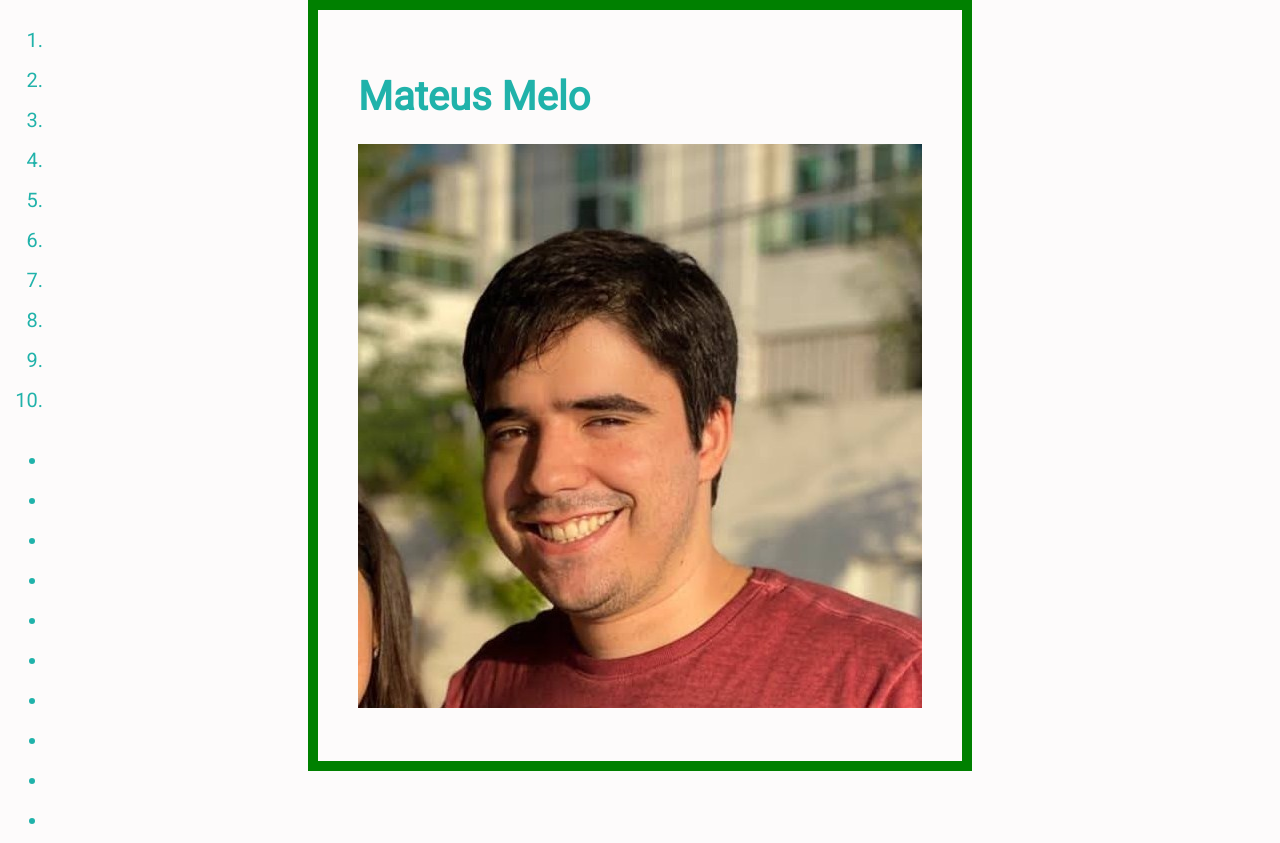
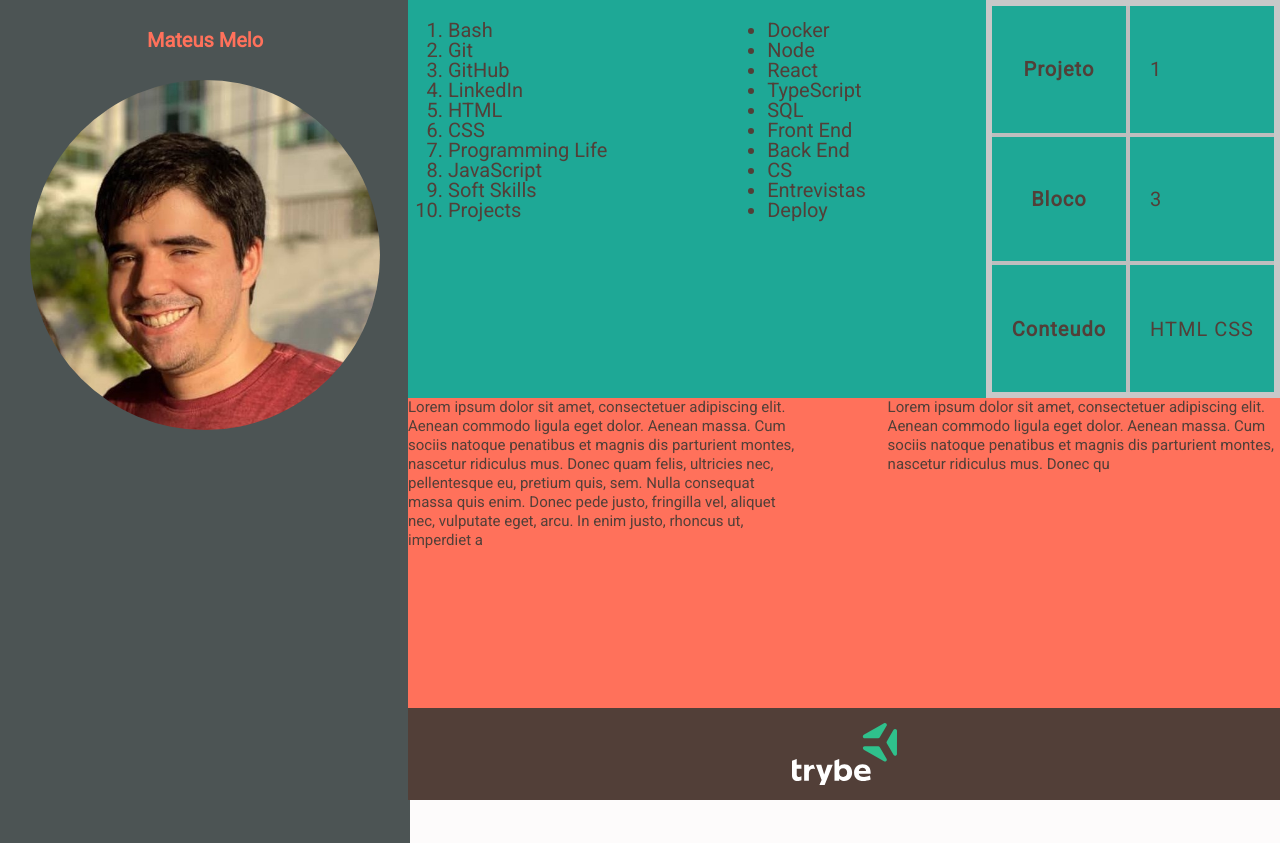
Before and after one commit to mateusmsf94/projeto1-trybe, a website: page index.html in a window 1280 px wide. Shown: the top 843 px of the page. After the commit the page ends 800 px from the top, so only its background shows below. Drawn offline with Linux system fonts and the light colour scheme.

Commit message:
estilizacao

```diff
--- a/index.html
+++ b/index.html
@@ -15,35 +15,53 @@
     <img id="minha_foto" src="perfilLN.jpeg" alt="foto de perfil">
   </header>
   <div class="container">
-    <div>
+    <div class="licoes">
       <ol id="licoes_aprendidas">
-        <li></li>
-        <li></li>
-        <li></li>
-        <li></li>
-        <li></li>
-        <li></li>
-        <li></li>
-        <li></li>
-        <li></li>
-        <li></li>
+        <li>Bash</li>
+        <li>Git</li>
+        <li>GitHub</li>
+        <li>LinkedIn</li>
+        <li>HTML</li>
+        <li>CSS</li>
+        <li>Programming Life</li>
+        <li>JavaScript</li>
+        <li>Soft Skills</li>
+        <li>Projects</li>
       </ol>
 
-      <ul id="licoes_a_aprender" >
-        <li></li>
-        <li></li>
-        <li></li>
-        <li></li>
-        <li></li>
-        <li></li>
-        <li></li>
-        <li></li>
-        <li></li>
-        <li></li>
+      <ul id="licoes_a_aprender">
+        <li>Docker</li>
+        <li>Node</li>
+        <li>React</li>
+        <li>TypeScript</li>
+        <li>SQL</li>
+        <li>Front End</li>
+        <li>Back End</li>
+        <li>CS</li>
+        <li>Entrevistas</li>
+        <li>Deploy</li>
       </ul>
+
+      <table>
+        <tr>
+          <th>Projeto</th>
+          <td>1</td>
+        </tr>
+        <tr>
+          <th>Bloco</th>
+          <td>3</td>
+        </tr>
+        <tr>
+          <th>Conteudo</th>
+          <td>HTML CSS</td>
+        </tr>
+
+      </table>
     </div>
 
-    <article class="lado-direito">Lorem ipsum dolor sit amet, consectetuer adipiscing elit. Aenean commodo ligula eget dolor.
+    <div class="resumo">
+      <article class="lado-direito">Lorem ipsum dolor sit amet, consectetuer adipiscing elit. Aenean commodo ligula eget
+        dolor.
         Aenean massa. Cum sociis natoque penatibus et magnis dis parturient montes, nascetur ridiculus mus.
         Donec quam felis, ultricies nec, pellentesque eu, pretium quis, sem. Nulla consequat massa quis enim.
         Donec pede justo, fringilla vel, aliquet nec, vulputate eget, arcu. In enim justo, rhoncus ut,
@@ -55,13 +73,13 @@
         natoque penatibus et magnis dis parturient montes, nascetur ridiculus mus. Donec qu
       </aside>
 
-    <table>
+    </div>
 
-    </table>
 
     <footer id="rodape">
-      <a href="https://www.betrybe.com/" target="_blank">TRYBE</a>
+      <a href="https://www.betrybe.com/" target="_blank"><img src="logo-negative-green.svg" alt="trybe-logo"></a>
     </footer>
+
   </div>
 </body>
 
--- a/style.css
+++ b/style.css
@@ -2,23 +2,102 @@
 
 body {
   background-color: rgb(253, 251, 251);
-  font-size: 20px;
-  color: lightseagreen;
+  font-size: 10px;
+  color: #523F38;
   line-height: 2em;
   font-family: Roboto, sans-serif;
+  margin: 0;
 }
+
+h1 {
+  margin: 0;
+  color: #FF715B;
+  text-align: center;
+}
+
+header img {
+  height: 350px;
+  border-radius: 50%;
+  display: block;
+  margin-top: 30px;
+}
+
+.licoes {
+  display: flex;
+  background-color: #1EA896;
+  font-size: 20px;
+  /* width: 655px; */
+  justify-content: space-between;
+
+
+}
+
 
 #cabecalho {
   position: fixed;
-  padding: 2em;
-  left: 50%;
+  padding: 30px;
   top: 0%;
-  transform: translateX(-50%);
   margin: 0;
-  border: 10px solid green;
+  background-color: #4C5454;
+  height: 100vh;
+}
+
+
+.resumo {
+  display: flex;
+  font-size: 15px;
+  line-height: 19px;
+  background-color: #FF715B;
+  justify-content: space-between;
+
+
 }
 
 .lado-esquerdo , .lado-direito {
   display: inline-block;
-  width: 300px;
+  width: 45%;
+  /* width: 300px; */
+
+
 }
+
+.container {
+  display: flex;
+  flex-direction: column;
+  min-height: 100vh;
+
+
+  position: fixed;
+  left: 408px;
+  width: calc(100vw - 408px);
+}
+
+.container > div {
+  flex: 1;
+}
+
+table {
+  border-collapse: collapse;
+  border: 6px solid rgb(200,200,200);
+  letter-spacing: 1px;
+
+}
+
+td, th {
+  border: 4px solid rgb(190,190,190);
+  padding: 10px 20px;
+}
+
+footer {
+  background-color: #523F38;
+  padding: 15px 0;
+
+
+
+  width: calc(100vw - 408px);
+}
+
+footer img {
+  display: block;
+  margin: 0 auto;
+}
```
Also changed, not shown: logo-negative-green.svg (added). Lines whose indentation alone changed are shown as unchanged.
